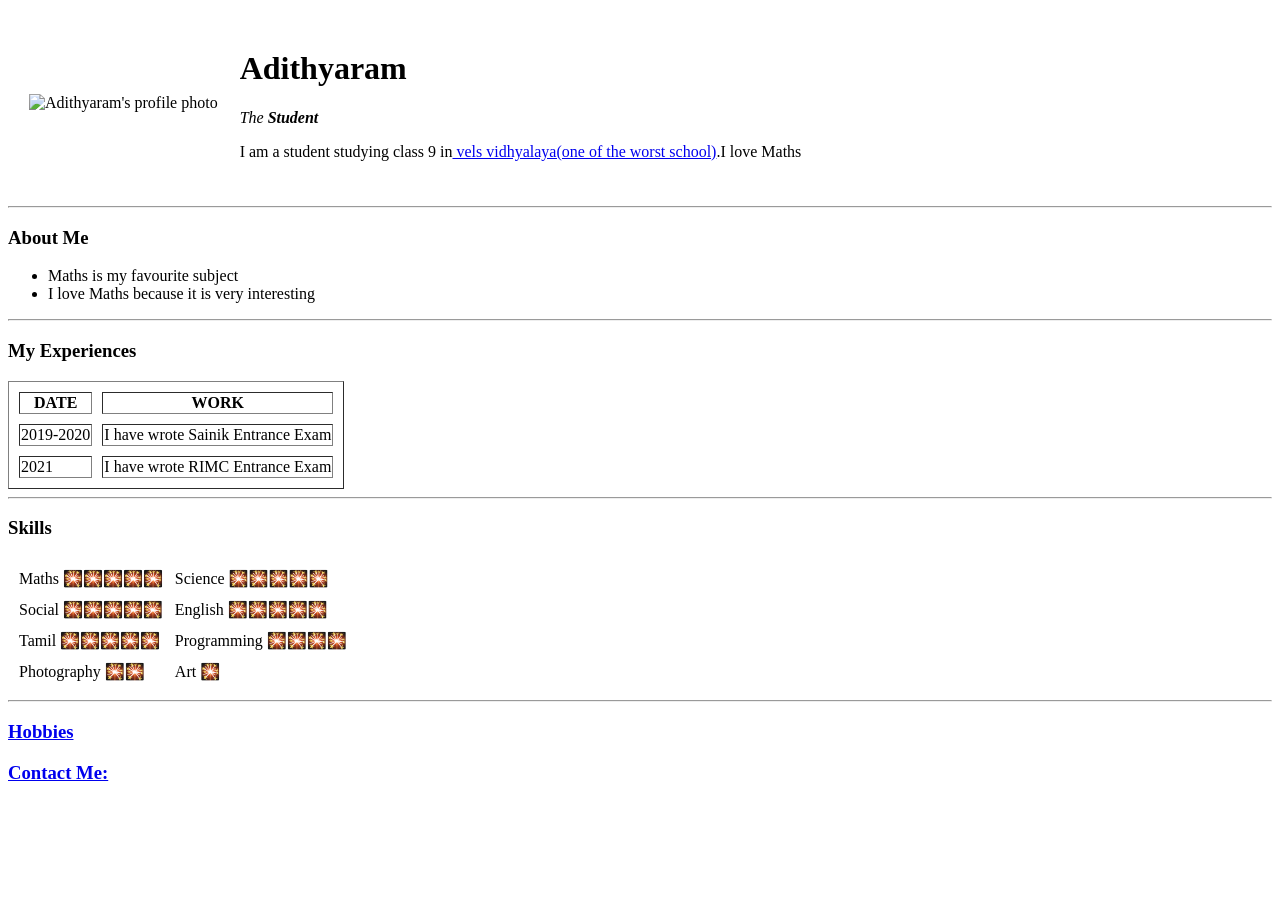
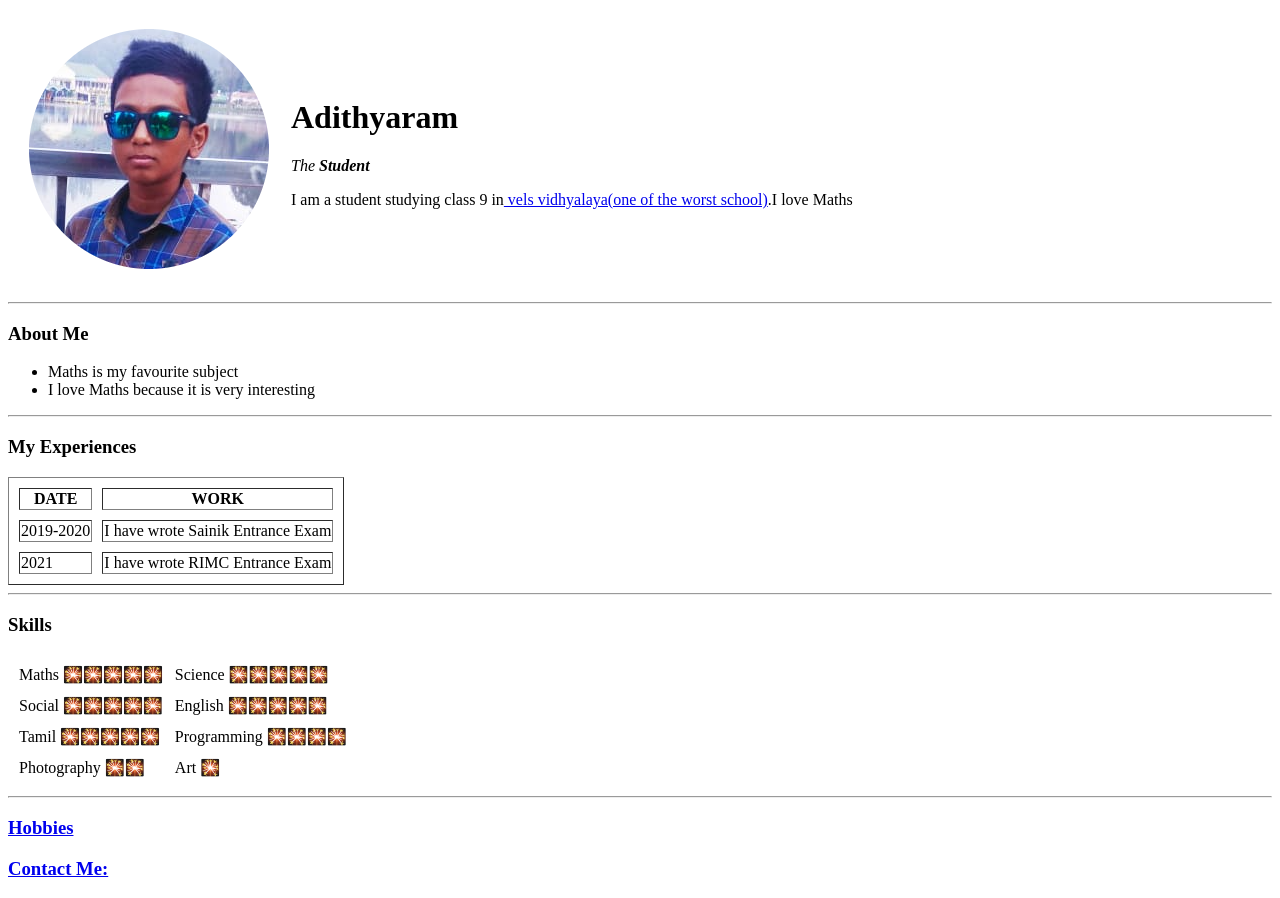
Before and after one commit to Adithyaram200/cv, a plain HTML site: page index.html in a window 1280 px wide. Before the commit the page ends 802 px from the top, so only its background shows below. Drawn offline with Linux system fonts and the light colour scheme.

Commit message:
Update index.html

```diff
--- a/index.html
+++ b/index.html
@@ -7,7 +7,7 @@
     <body>
         <table cellspacing="20">
             <tr>
-                <td> <img src="image/Adithyaram.png" alt="Adithyaram's profile photo"></td>
+                <td> <img src="adithyaram.png" alt="Adithyaram's profile photo"></td>
                 <td><h1>Adithyaram</h1>
                     <p><em>The<strong> Student</strong></em></p>
                     <p>I am a student studying class 9 in<a href="https://www.facebook.com/vvkovilpatti/"> vels vidhyalaya(one of the worst school)</a>.I love Maths</p></td>
```
